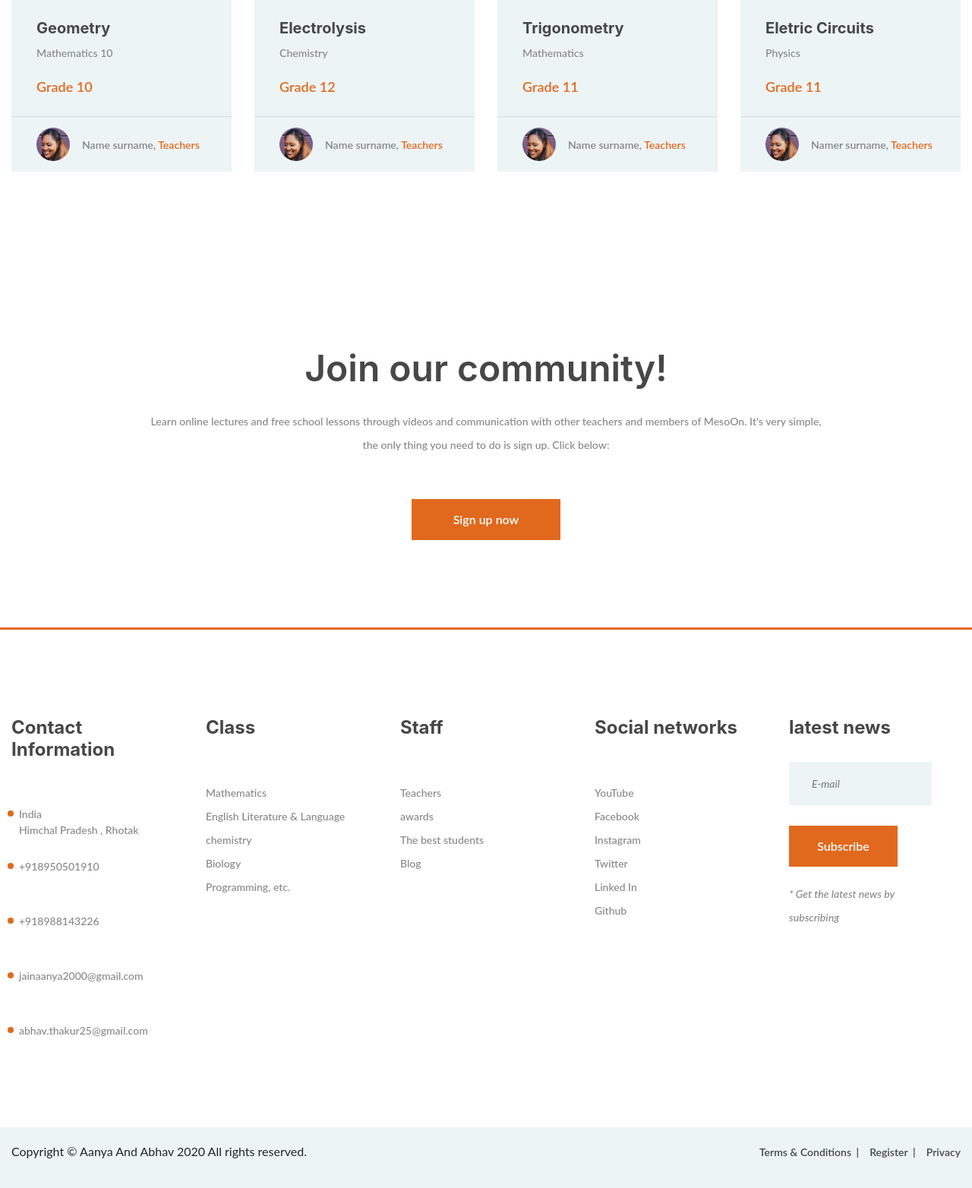
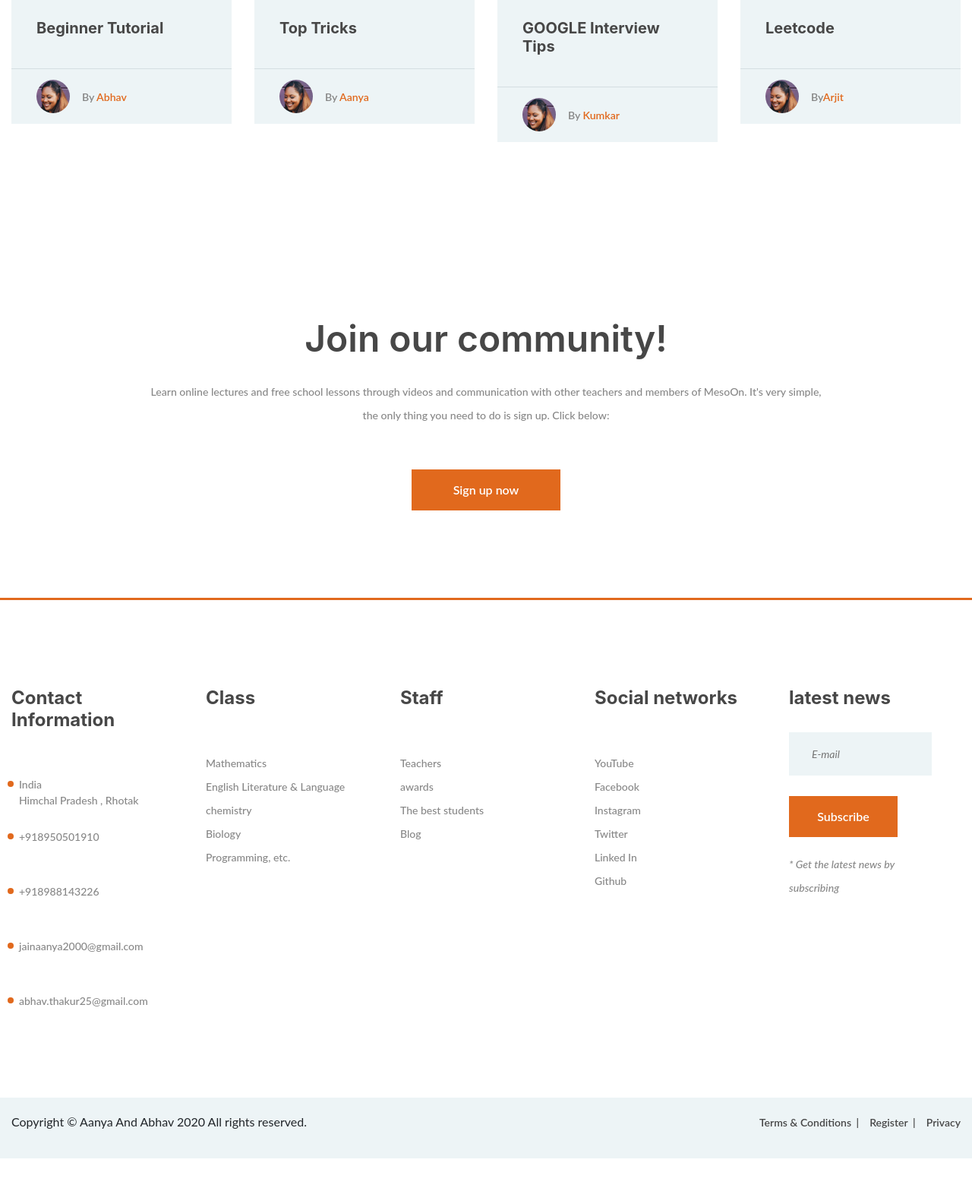
Before and after one commit to hackhubs/online-learning-portal, a Django app: template templates/index.html in a window 1280 px wide. Shown: the part 2043-3607 px from the top of the page at 76% size. After the commit the page ends 3568 px from the top, so only its background shows below. Run offline with Django 3.2, Linux system fonts and the light colour scheme; the template is opened without the code that fills it, so the values that code supplies are empty; some libraries are stand-ins or nearby versions.

Commit message:
new features

```diff
--- a/Coursera/settings.py
+++ b/Coursera/settings.py
@@ -24,9 +24,9 @@ TEMPLATE_DIR = os.path.join(BASE_DIR,'templates')
 SECRET_KEY = '5o)5cgi62(z+=u$%m6-#d02nar7xf=5fml6!1&l(ue0imbrnd%'
 
 # SECURITY WARNING: don't run with debug turned on in production!
-DEBUG = True
+DEBUG = False
 
-ALLOWED_HOSTS = []
+ALLOWED_HOSTS = ['learn-study.herokuapp.com' , '127.0.0.1']
 
 
 # Application definition
@@ -51,6 +51,7 @@ INSTALLED_APPS = [
 
 MIDDLEWARE = [
     'django.middleware.security.SecurityMiddleware',
+    'whitenoise.middleware.WhiteNoiseMiddleware',
     'django.contrib.sessions.middleware.SessionMiddleware',
     'django.middleware.common.CommonMiddleware',
     'django.middleware.csrf.CsrfViewMiddleware',
@@ -134,6 +135,7 @@ USE_TZ = True
 
 # Static files (CSS, JavaScript, Images)
 # https://docs.djangoproject.com/en/2.1/howto/static-files/
+STATIC_ROOT = os.path.join(BASE_DIR,'Staticfiles')
 
 STATIC_URL = '/static/'
 
--- a/courses/templates/courses/course_detail.html
+++ b/courses/templates/courses/course_detail.html
@@ -8,7 +8,7 @@
 <div class="page-info-section set-bg" data-setbg="{% static 'webuni/img/page-bg/2.jpg' %}">
   <div class="container">
     <div class="site-breadcrumb">
-      <a href="/">Header</a>
+      <a href="/">Home</a>
       <span>Class /</span>
       <span>Lesson</span>
     </div>
--- a/courses/templates/courses/lesson_detail.html
+++ b/courses/templates/courses/lesson_detail.html
@@ -9,7 +9,7 @@
 <div class="page-info-section set-bg" data-setbg="{% static 'webuni/img/page-bg/2.jpg' %}">
   <div class="container">
     <div class="site-breadcrumb">
-      <a href="/">Header</a>
+      <a href="/">Home</a>
       <span>Class /</span>
       <span>Lesson /</span>
       <span>Video </span>
--- a/templates/base.html
+++ b/templates/base.html
@@ -20,6 +20,7 @@
 	<link rel="stylesheet" href="{% static 'webuni/css/style.css'%}"/>
 	<link rel="stylesheet" href="{% static 'webuni/css/freelancer.css'%}"/>
 	<link rel="stylesheet" href="https://unpkg.com/aos@next/dist/aos.css" />
+
 
 
 	<!--[if lt IE 9]>
--- a/templates/index.html
+++ b/templates/index.html
@@ -3,16 +3,14 @@
 
 {% block content %}
 <!-- Hero section -->
-<section class="hero-section set-bg" data-setbg="{% static 'webuni/img/hg.jpg'%}">
+<section class="hero-section set-bg" data-setbg="{% static 'webuni/img/hg.jpg'%}" >
   <div class="container">
     <div class="hero-text text-white">
       {% if request.user.is_authenticated %}
       <h2 style="color: blue; background-color: rgb(213, 240, 192); margin-top: 35px;opacity: 0.8;">Welcome {% if request.user.profile.is_teacher == True %}
         back Teacher,
         {% endif %} {{ request.user.username|capfirst }}
-
-
-      </h2>
+       </h2>
       {% else %}
       <h3 style="color: rgb(17, 9, 41); background-color: rgb(155, 228, 228);margin-top: 35px;opacity: 0.8;">The best free online course-section</h3>
       {% endif %}
@@ -78,13 +76,13 @@
           </div>
           <div class="course-info">
             <div class="course-text">
-              <h5>Geometry</h5>
-              <p>Mathematics 10</p>
-              <div class="students">Grade 10</div>
+              <h5>Beginner Tutorial</h5>
+              <p></p>
+              <div class="students"></div>
             </div>
             <div class="course-author">
               <div class="ca-pic set-bg" data-setbg="{% static 'webuni/img/authors/4.jpg' %}"></div>
-              <p>Name surname, <span>Teachers</span></p>
+              <p>By <span>Abhav</span></p>
             </div>
           </div>
         </div>
@@ -97,13 +95,13 @@
           </div>
           <div class="course-info">
             <div class="course-text">
-              <h5>Electrolysis</h5>
-              <p>Chemistry</p>
-              <div class="students">Grade 12</div>
+              <h5>Top Tricks</h5>
+              <p></p>
+              <div class="students"></div>
             </div>
             <div class="course-author">
               <div class="ca-pic set-bg" data-setbg="{% static 'webuni/img/authors/4.jpg' %}"></div>
-              <p>Name surname, <span>Teachers</span></p>
+              <p>By <span>Aanya</span></p>
             </div>
           </div>
         </div>
@@ -116,13 +114,13 @@
           </div>
           <div class="course-info">
             <div class="course-text">
-              <h5>Trigonometry</h5>
-              <p>Mathematics</p>
-              <div class="students">Grade 11</div>
+              <h5>GOOGLE Interview Tips</h5>
+              <p></p>
+              <div class="students"></div>
             </div>
             <div class="course-author">
               <div class="ca-pic set-bg" data-setbg="{% static 'webuni/img/authors/4.jpg' %}"></div>
-              <p>Name surname, <span>Teachers</span></p>
+              <p>By <span>Kumkar</span></p>
             </div>
           </div>
         </div>
@@ -135,19 +133,20 @@
           </div>
           <div class="course-info">
             <div class="course-text">
-              <h5>Eletric Circuits</h5>
-              <p>Physics</p>
-              <div class="students">Grade 11</div>
+              <h5>Leetcode</h5>
+              <p></p>
+              <div class="students"></div>
             </div>
             <div class="course-author">
               <div class="ca-pic set-bg" data-setbg="{% static 'webuni/img/authors/4.jpg' %}"></div>
-              <p>Namer surname, <span>Teachers</span></p>
+              <p>By<span>Arjit</span></p>
             </div>
           </div>
         </div>
       </div>
     </div>
   </div>
+
 </section>
 {% endif %}
 <!-- course section end -->
```
Also changed, not shown: static/style.css (added, +62 -0 lines), db.sqlite3, static/webuni/css/style.css (line endings or trailing spaces), 1 other file.
